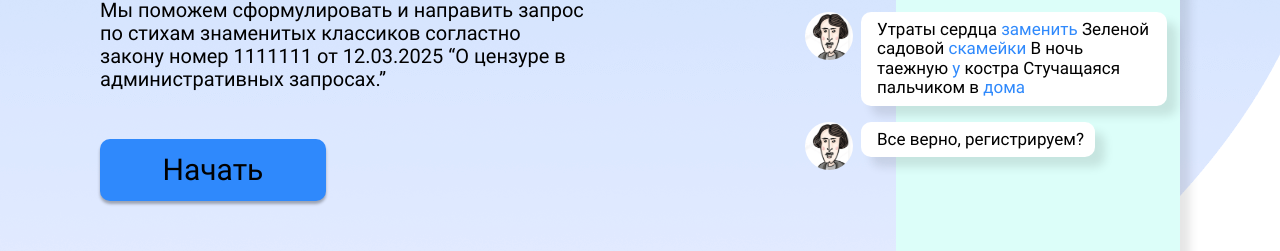
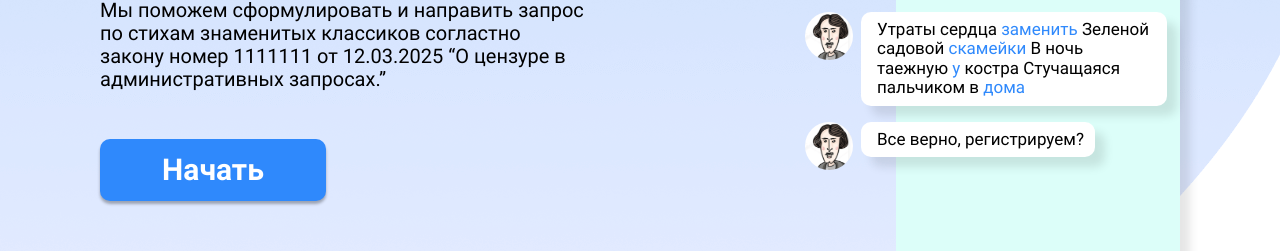
Before and after one commit to HappyMarvin/citizen-poet-2025, a React (Create React App) app: page /#/ in a window 1280 px wide. Shown: the part 380-631 px from the top of the page. Built offline with nearby package versions, Linux system fonts and the light colour scheme.

Commit message:
style: скорректировать стиль кнопки

```diff
--- a/src/blocks/header/__button-link/header__button-link.css
+++ b/src/blocks/header/__button-link/header__button-link.css
@@ -1,6 +1,3 @@
 .header__button-link {
     text-decoration: none;
-    color: #fff;
-    font-size: 36px;
-    font-weight: 700;
 }
--- a/src/blocks/header/__button/header__button.css
+++ b/src/blocks/header/__button/header__button.css
@@ -8,6 +8,9 @@
     outline: none;
     border: none;
     box-shadow: 0 3px 3px rgb(0, 0, 0, 0.3);
+    color: #fff;
+    font-size: 36px;
+    font-weight: 700;
 }
 
 @media screen and (max-width: 1280px) {
```
Also changed, not shown: 1 other file (tests, documents, lock files or other folders).
